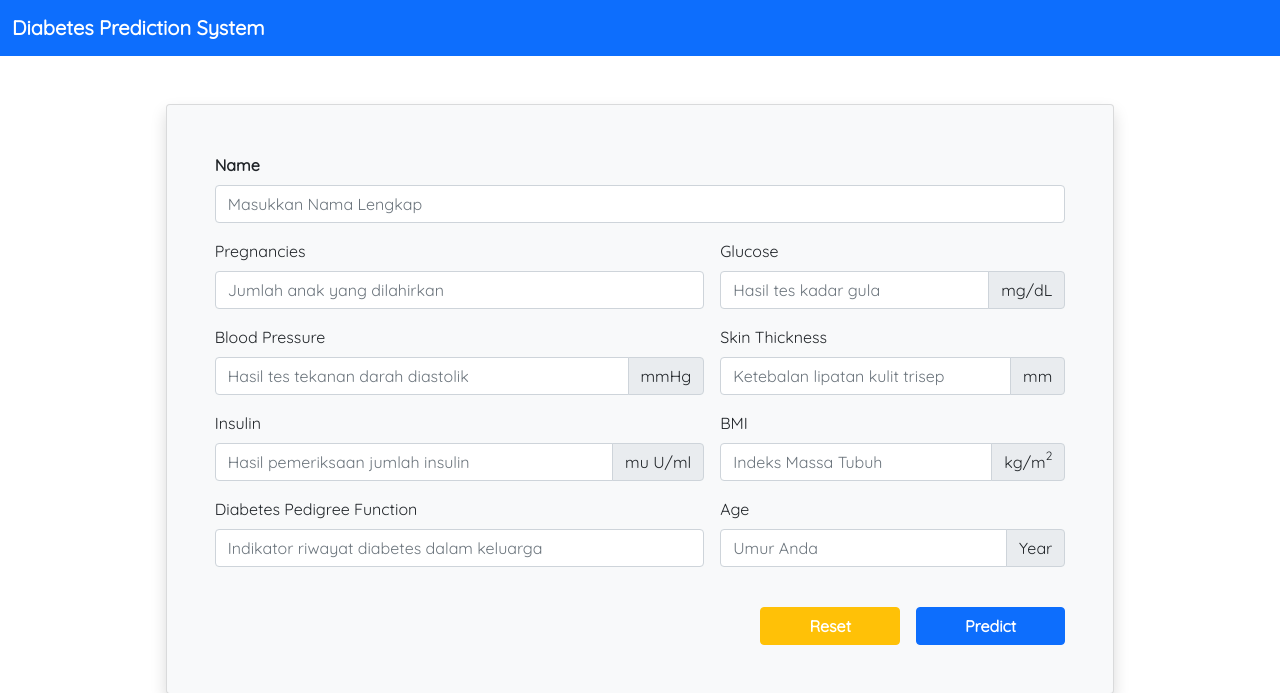
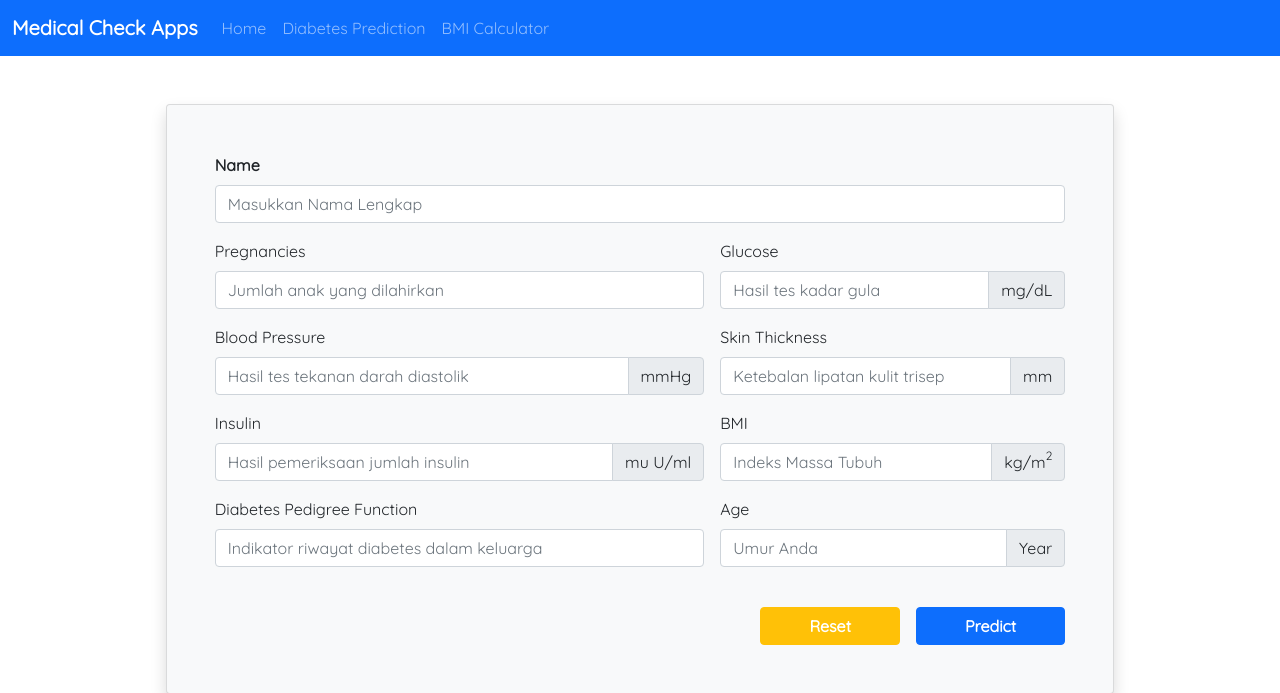
Before and after one commit to dan-dia/project-capstone-team-csd-134, a Flask app: page / in a window 1280 px wide. Shown: the top 693 px of the page. Run offline with Flask 2, Linux system fonts and the light colour scheme; some libraries are stand-ins or nearby versions.

Commit message:
Menambahkan navigasi untuk home, diabetes dan bmi

```diff
--- a/templates/components/header.html.jinja
+++ b/templates/components/header.html.jinja
@@ -1,5 +1,21 @@
 <nav class="navbar navbar-expand-lg navbar-dark bg-primary">
     <div class="container-fluid">
-        <a class="navbar-brand fw-bold" href="/">Diabetes Prediction System</a>
+        <a class="navbar-brand fw-bold" href="/">Medical Check Apps</a>
+        <button class="navbar-toggler" type="button" data-bs-toggle="collapse" data-bs-target="#navbarSupportedContent" aria-controls="navbarSupportedContent" aria-expanded="false" aria-label="Toggle navigation">
+            <span class="navbar-toggler-icon"></span>
+        </button>
+        <div class="collapse navbar-collapse" id="navbarSupportedContent">
+            <ul class="navbar-nav me-auto mb-2 mb-lg-0">
+                <li class="nav-item">
+                    <a class="nav-link" aria-current="page" href="/">Home</a>
+                </li>
+                <li class="nav-item">
+                    <a class="nav-link" href="/diabetes">Diabetes Prediction</a>
+                </li>
+                <li class="nav-item">
+                    <a class="nav-link" href="/bmi">BMI Calculator</a>
+                </li>
+            </ul>
+        </div>
     </div>
 </nav>
```
